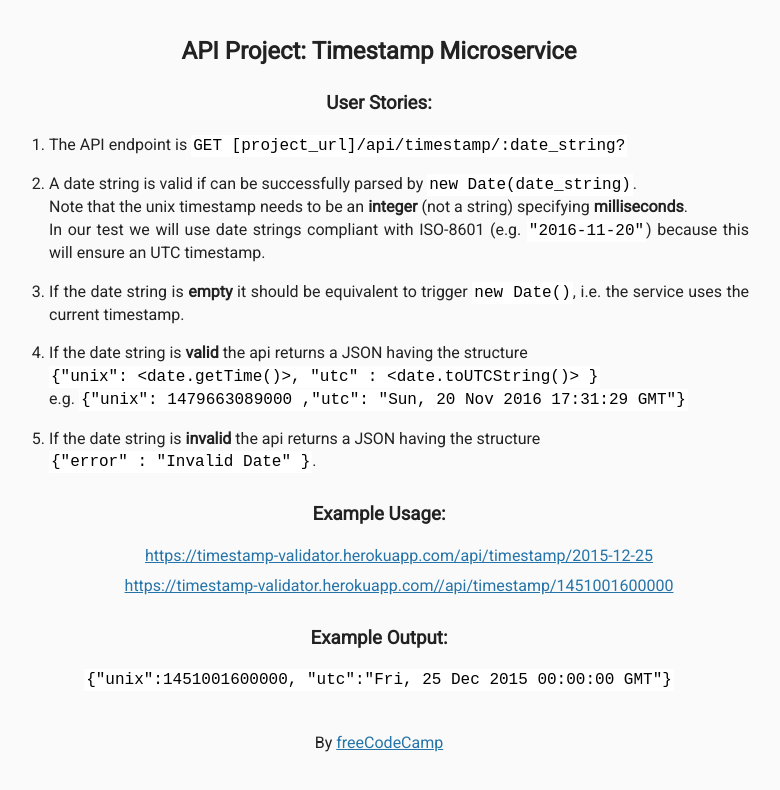
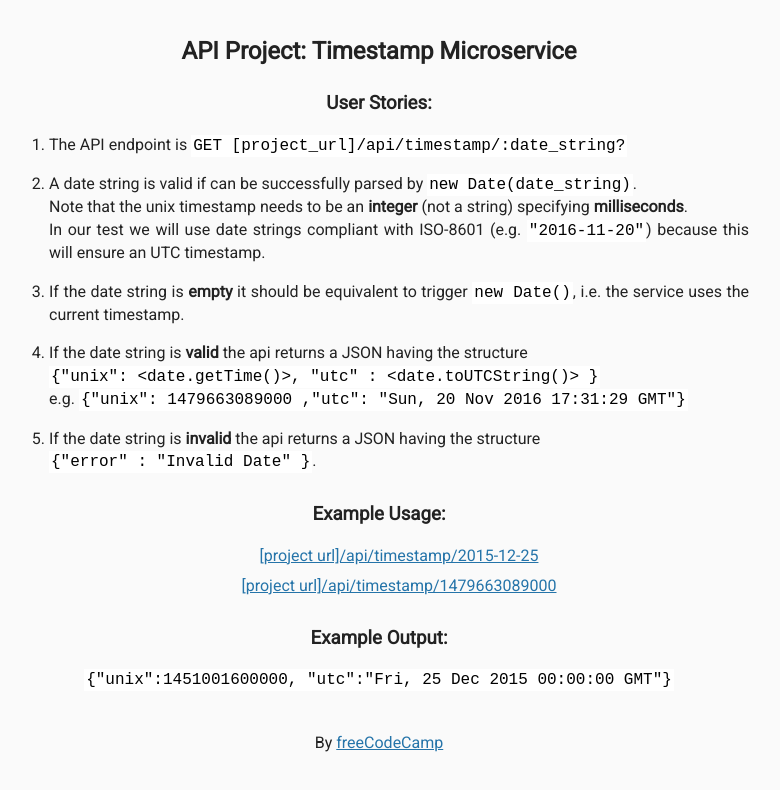
Before and after one commit to naimur978/Timestamp-MicroService-Nodejs, a website: page views/index.html in a window 1280 px wide. Shown: the whole page, without its empty margins (261-1041 px from the left). Drawn offline with Linux system fonts and the light colour scheme; files that its build step writes are made by us from their sources.

Commit message:
Update index.html

```diff
--- a/views/index.html
+++ b/views/index.html
@@ -30,8 +30,8 @@
 
         <h3>Example Usage:</h3>
         <ul>
-          <li><a href="api/timestamp/2015-12-25">https://timestamp-validator.herokuapp.com/api/timestamp/2015-12-25</a></li>
-          <li><a href="api/timestamp/1451001600000">https://timestamp-validator.herokuapp.com//api/timestamp/1451001600000</a></li>
+          <li><a href="api/timestamp/2015-12-25">[project url]/api/timestamp/2015-12-25</a></li>
+          <li><a href="api/timestamp/1479663089000">[project url]/api/timestamp/1479663089000</a></li>
         </ul>
 
         <h3>Example Output:</h3>
```
